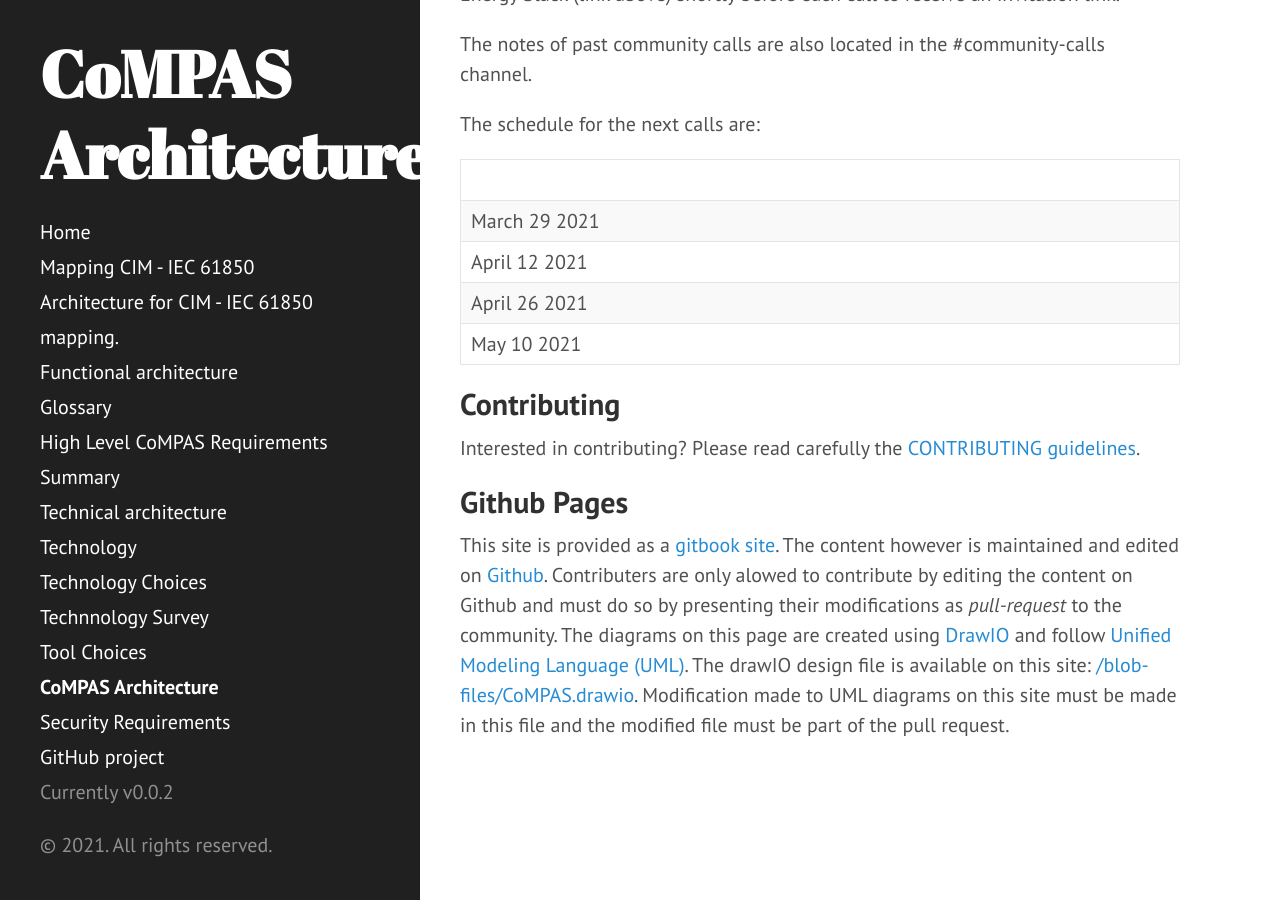
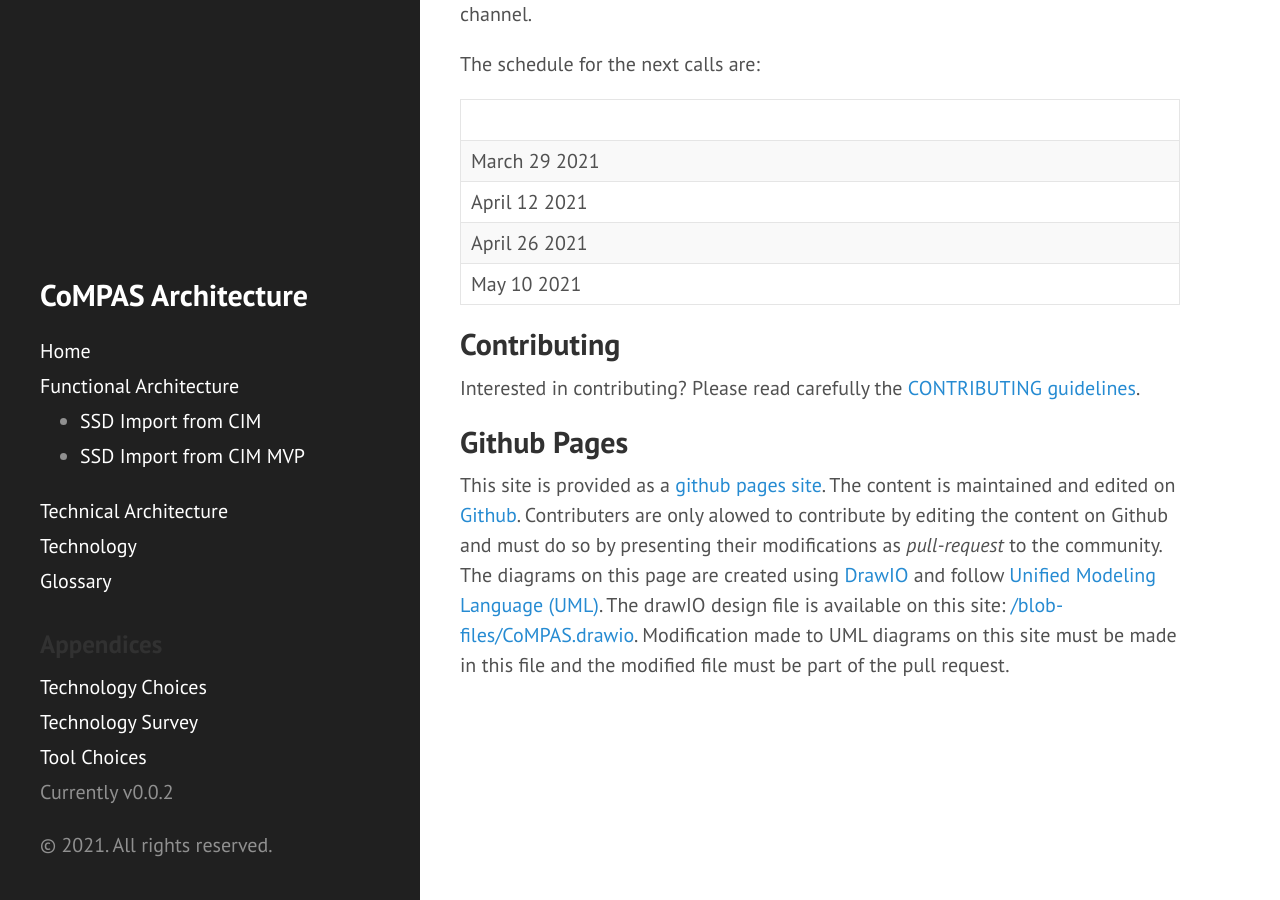
Before and after one commit to com-pas/compas-architecture, a Jekyll site: the page built from README.md, in a window 1280 px wide and 900 px high, scrolled down 717 px. Built offline with Jekyll 4.4.1, drawn with Linux system fonts in a browser that asks for light colours; our own code applies the rules of GitHub Pages for plain Markdown files.

Commit message:
navigation modified for github pages
Signed-off-by: Jorgen <scubajorgen@gmail.com>

```diff
--- a/README.md
+++ b/README.md
@@ -28,5 +28,5 @@ The schedule for the next calls are:
 Interested in contributing? Please read carefully the [CONTRIBUTING guidelines](https://github.com/com-pas/contributing/blob/master/CONTRIBUTING.md).
 
 ## Github Pages
-This site is provided as a [gitbook site](https://com-pas.github.io/compas-architecture/). The content however is maintained and edited on [Github](https://github.com/com-pas/compas-architecture). Contributers are only alowed to contribute by editing the content on Github and must do so by presenting their modifications as *pull-request* to the community.
+This site is provided as a [github pages site](https://com-pas.github.io/compas-architecture/). The content is maintained and edited on [Github](https://github.com/com-pas/compas-architecture). Contributers are only alowed to contribute by editing the content on Github and must do so by presenting their modifications as *pull-request* to the community.
 The diagrams on this page are created using [DrawIO](https://github.com/jgraph/drawio-desktop/releases) and follow [Unified Modeling Language (UML)](https://www.omg.org/spec/UML/). The drawIO design file is available on this site: [/blob-files/CoMPAS.drawio](blob-files/CoMPAS.drawio). Modification made to UML diagrams on this site must be made in this file and the modified file must be part of the pull request.
--- a/_config.yml
+++ b/_config.yml
@@ -21,4 +21,4 @@ defaults:
     scope:
       path: "README.md"
     values:
-      permalink: "index.html"
+      permalink: "README.html"
--- a/_includes/sidebar.html
+++ b/_includes/sidebar.html
@@ -1,28 +1,33 @@
 <div class="sidebar">
   <div class="container sidebar-sticky">
     <div class="sidebar-about">
-      <h1>
+      <h2>
         <a href="{{ site.baseurl }}">
           {{ site.title }}
         </a>
-      </h1>
+      </h2>
       <p class="lead">{{ site.description }}</p>
     </div>
 
     <nav class="sidebar-nav">
-      <a class="sidebar-nav-item{% if page.url == site.baseurl %} active{% endif %}" href="{{ site.baseurl }}">Home</a>
+      <a class="sidebar-nav-item{% if page.url == "README.html" %} active{% endif %}" href="{{ site.baseurl }}/README.html">Home</a>
+      <a class="sidebar-nav-item{% if page.url == "FUNCTIONAL_ARCHITECTURE.html" %} active{% endif %}" href="{{ site.baseurl }}/FUNCTIONAL_ARCHITECTURE.html">Functional Architecture</a>
+      <ul class="nav-list ">
+        <li class="nav-list-item ">
+          <a href="{{ site.baseurl }}/CIM_61850_MAPPING.html" class="sidebar-nav-item">SSD Import from CIM</a>
+        </li>
+        <li class="nav-list-item ">
+            <a href="{{ site.baseurl }}/CIM_61850_MAPPING_MVP.html" class="sidebar-nav-item">SSD Import from CIM MVP</a>
+        </li>
+      </ul>
+      <a class="sidebar-nav-item{% if page.url == "TECHNICAL_ARCHITECTURE.html" %} active{% endif %}" href="{{ site.baseurl }}/TECHNICAL_ARCHITECTURE.html">Technical Architecture</a>
+      <a class="sidebar-nav-item{% if page.url == "TECHNOLOGY.html" %} active{% endif %}" href="{{ site.baseurl }}/TECHNOLOGY.html">Technology</a>
+      <a class="sidebar-nav-item{% if page.url == "GLOSSARY.html" %} active{% endif %}" href="{{ site.baseurl }}/GLOSSARY.html">Glossary</a>
+      <H3>Appendices</H3>
+      <a class="sidebar-nav-item{% if page.url == "TECHNOLOGY_CHOICES.html" %} active{% endif %}" href="{{ site.baseurl }}/TECHNOLOGY_CHOICES.html">Technology Choices</a>
+      <a class="sidebar-nav-item{% if page.url == "TECHNOLOGY_SURVEY.html" %} active{% endif %}" href="{{ site.baseurl }}/TECHNOLOGY_SURVEY.html">Technology Survey</a>
+      <a class="sidebar-nav-item{% if page.url == "TOOL_CHOICES.html" %} active{% endif %}" href="{{ site.baseurl }}/TOOL_CHOICES.html">Tool Choices</a>
 
-      {% assign pages_list = site.pages %}
-      {% for node in pages_list %}
-        {% if node.title != null %}
-          {% if node.layout == "page" %}
-            <a class="sidebar-nav-item{% if page.url == node.url %} active{% endif %}" href="{{ site.baseurl }}{{ node.url }}">{{ node.title }}</a>
-          {% endif %}
-        {% endif %}
-      {% endfor %}
-
-      <a class="sidebar-nav-item" href="{{ site.baseurl }}/blob-files/security_requirements_workshop.pdf" target="_blank">Security Requirements</a>
-      <a class="sidebar-nav-item" href="{{ site.github.repo }}" target="_blank">GitHub project</a>
       <span class="sidebar-nav-item">Currently v{{ site.version }}</span>
     </nav>
 
--- a/_layouts/page.html
+++ b/_layouts/page.html
@@ -3,7 +3,6 @@ layout: default
 ---
 
 <div class="page">
-  <h1 class="page-title">{{ page.title }}</h1>
   <a href=https://www.github.com/{{ site.github_username }}/{{ site.git_repo }}/blob/{{ site.git_branch }}/{{ page.path }} class="gitbutton pill">
     <span class="icon medium">
       {% include git-logo.html %}
```
